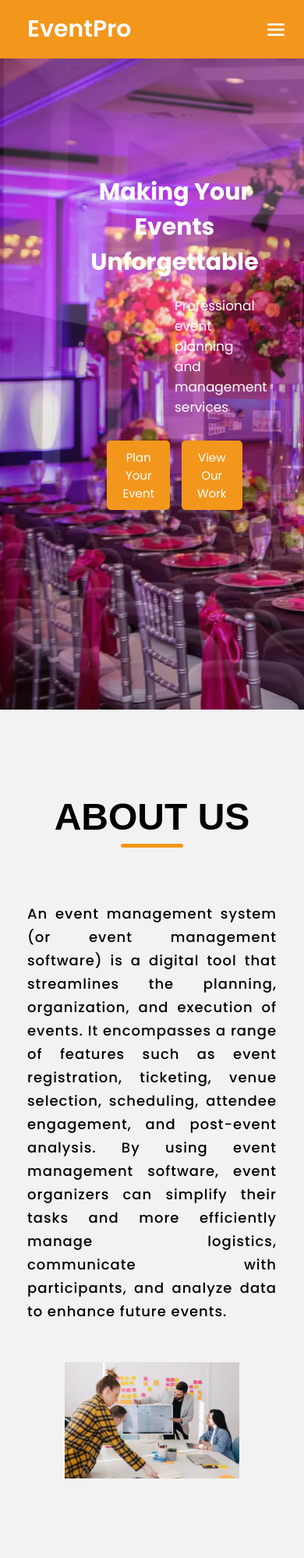
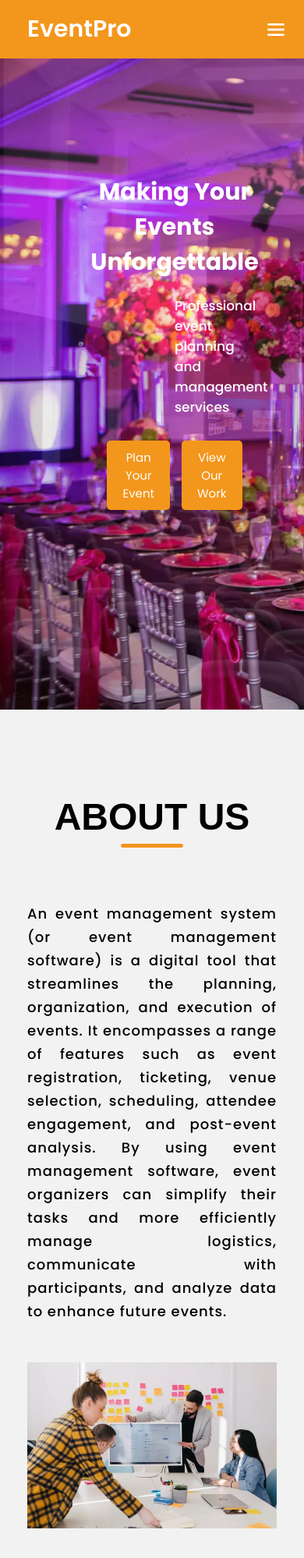
Before and after one commit to nawabkhan89646/Event-Management-Website, a plain HTML site: page index.html in a window 390 px wide. Shown: the top 1998 px of the page at 78% size. Drawn offline with nearby package versions, Linux system fonts and the light colour scheme.

Commit message:
some changes

```diff
--- a/style.css
+++ b/style.css
@@ -67,7 +67,6 @@ header {
     top: 0;
     width: 100%;
     z-index: 1;
-    /* background: var(--primary-color); */
     background-color: #f3961c;
 }
 
@@ -141,7 +140,9 @@ label .close_btn {
     display: flex;
     justify-content: center;
     align-items: center;
-    animation: changeImage 3s ease-in 0s infinite normal;
+    animation-name: changeImage;
+    animation-duration: 10s;
+    animation-iteration-count: infinite;
     background-size: cover;
   }
   @keyframes changeImage {
@@ -180,8 +181,9 @@ label .close_btn {
   }
 
   .text_section p {
-    font-size: 1.2rem;
+    font-size: 2rem;
     margin-bottom: 30px;
+    font-weight: 500;
   }
 
   .hero_section_button {
@@ -236,6 +238,14 @@ label .close_btn {
 .about_container .image_section img {
     width: 100%;
 }
+/* @media (max-width:860px){
+    .about_container .image_section {
+        width: 100%;
+    }
+    .about_container .image_section img {
+        width: 100%;
+    }
+} */
 
 /* Services Section */
 .services {
@@ -324,6 +334,10 @@ label .close_btn {
 .gallery {
     background: var(--white-color);
     padding: 60px 20px 100px;
+    /* padding: 20px 20px 100px; */
+}
+.gallery .section_title{
+    padding-top: 2rem;
 }
 
 .gallery .gallery_container {
@@ -700,7 +714,7 @@ footer {
 }
 
 /* Responsive Media Query code for max-width: 576px */
-@media screen and (max-width: 576px) {
+@media screen and (max-width: 861px) {
     .section_title {
         padding: 50px 0;
     }
@@ -734,10 +748,6 @@ footer {
         font-size: 17px;
     }
 
-    .about_container .image_section {
-        max-width: 70%;
-    }
-
     .button {
         padding: 10px 20px !important;
         font-size: 15px !important;
@@ -763,3 +773,11 @@ footer {
         max-width: 80%;
     }
 }
+@media (max-width:860px){
+    .about_container .image_section {
+        max-width: 100%;
+    }
+    .about_container .image_section img {
+        width: 100%;
+    }
+}
```
